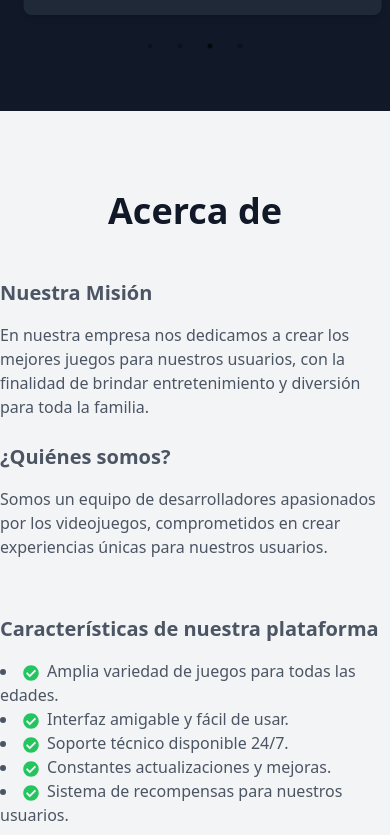
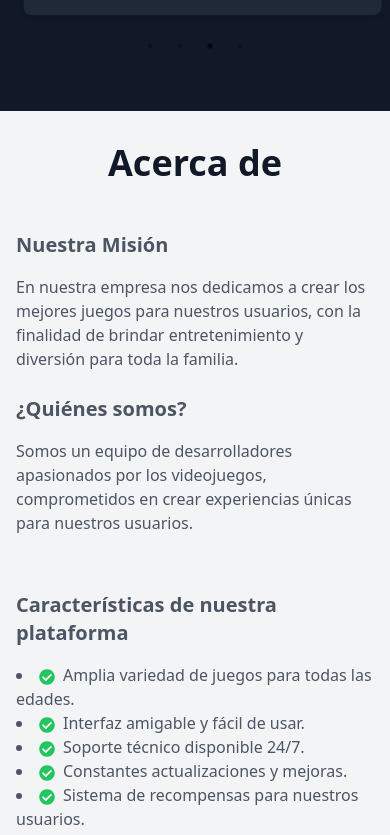
Before and after one commit to bastianalzate/landing-games, a Next.js app: page /landing in a window 390 px wide. Shown: the part 1369-2204 px from the top of the page. Built offline with nearby package versions, Linux system fonts and the light colour scheme.

Commit message:
add responsive in AboutSection.js

```diff
--- a/src/components/AboutSection.js
+++ b/src/components/AboutSection.js
@@ -3,8 +3,8 @@ import { FaCheckCircle } from "react-icons/fa";
 
 const AboutSection = () => {
   return (
-    <section className="py-20 bg-gray-100">
-      <div className="container mx-auto">
+    <section className="py-8 md:py-20 bg-gray-100">
+      <div className="container mx-auto px-4 md:px-0">
         <h2 className="text-4xl font-bold text-center text-gray-900 mb-12">Acerca de</h2>
         <div className="flex flex-wrap items-center -mx-4">
           <div className="w-full md:w-1/2 px-4 mb-8 md:mb-0">
```
